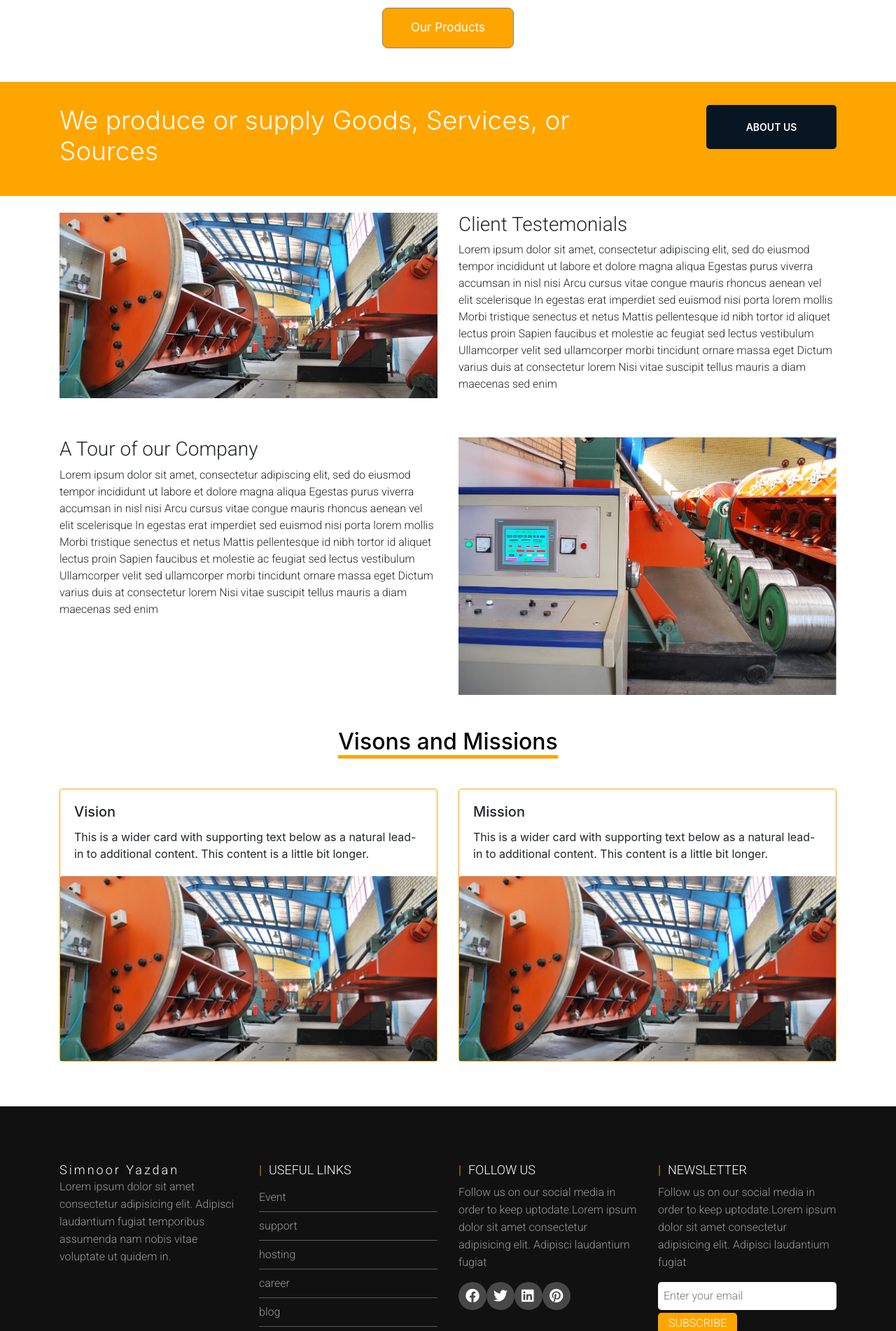
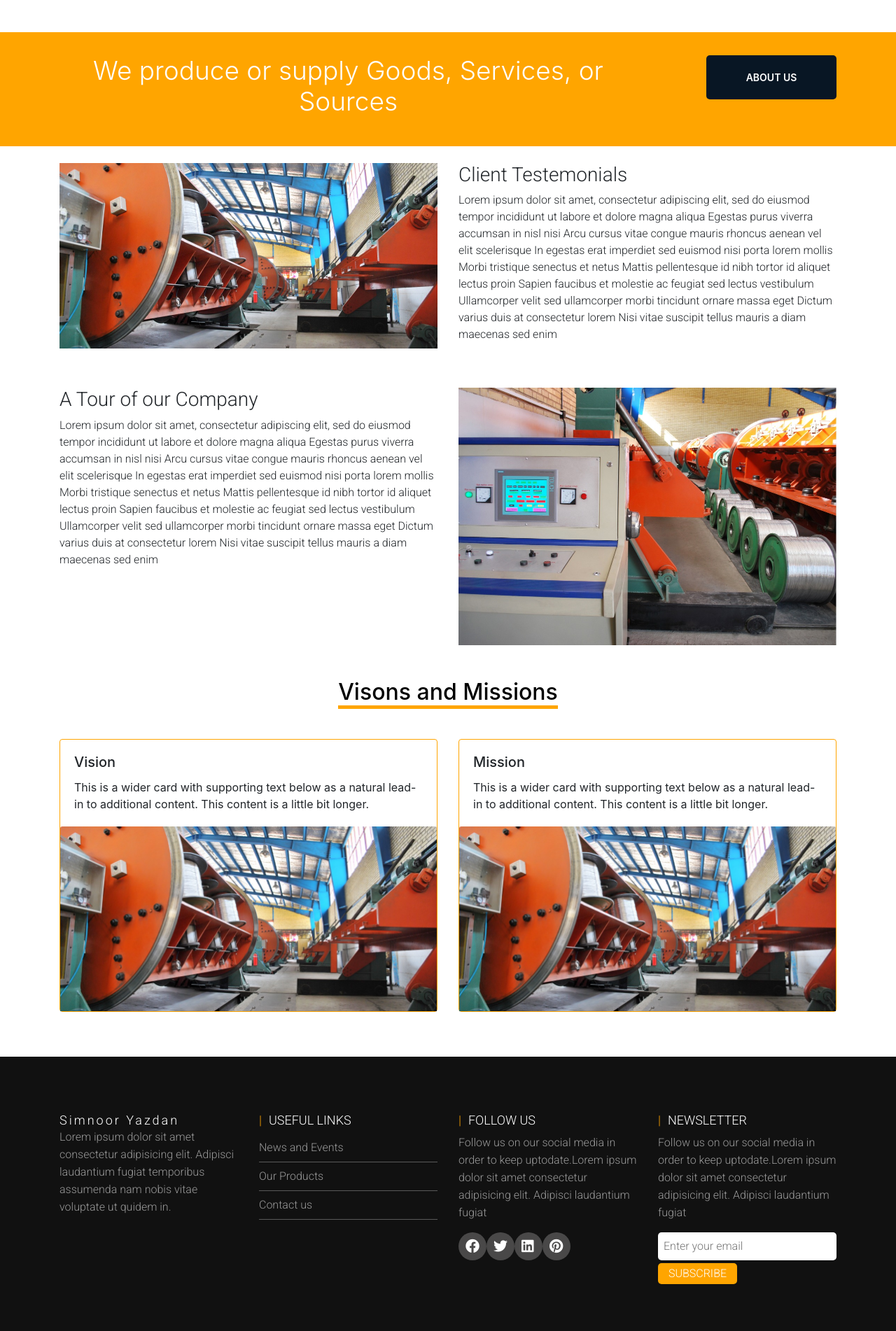
Before and after one commit to SinaSafari/simnoorV2, a Next.js app: page / in a window 1280 px wide. Shown: the part 898-2800 px from the top of the page at 70% size. Built offline with nearby package versions, Linux system fonts and the light colour scheme; a web font is replaced by a local one.

Commit message:
fixed some ui issues

```diff
--- a/components/About/components/OurTeam.css
+++ b/components/About/components/OurTeam.css
@@ -85,5 +85,6 @@
     justify-content: space-evenly;
   }
   .inner-card {
+    margin: 0;
   }
 }
--- a/components/About/components/OurTeam.js
+++ b/components/About/components/OurTeam.js
@@ -28,7 +28,7 @@ const OurTeam = () => {
   if (isEng) {
     return (
       <section
-        className="team-section spad ltrfont"
+        className="team-section spad ltrfont "
         style={{ backgroundColor: "orange", textAlign: "center" }}
       >
         <div className="container">
--- a/components/LandingPage/components/ContactBanner.js
+++ b/components/LandingPage/components/ContactBanner.js
@@ -9,13 +9,16 @@ const ContactBanner = () => {
   if (isEng) {
     return (
       <div className="my-4">
-        <section className="cta-section" style={{ backgroundColor: "orange" }}>
+        <section
+          className="cta-section"
+          style={{ backgroundColor: "orange", textAlign: "center" }}
+        >
           <div className="container">
-            <div className="row">
-              <div className="col-lg-9 d-flex align-items-center">
+            <div className="row ">
+              <div className="col-lg-9 col-md-6 col-sm-12 d-flex align-items-center">
                 <h2>We produce or supply Goods, Services, or Sources</h2>
               </div>
-              <div className="col-lg-3 text-lg-right">
+              <div className="col-lg-3 col-md-6 col-sm-12 text-lg-right">
                 <Link href="/about">
                   <a className="site-btn sb-dark contactBtn">About us</a>
                 </Link>
@@ -29,16 +32,19 @@ const ContactBanner = () => {
   if (!isEng) {
     return (
       <div className="my-4 rtlfont">
-        <section className="cta-section" style={{ backgroundColor: "orange" }}>
+        <section
+          className="cta-section"
+          style={{ backgroundColor: "orange", textAlign: "center" }}
+        >
           <div className="container">
-            <div className="row">
-              <div className="col-lg-3 text-lg-right">
+            <div className="row ">
+              <div className="col-lg-3 col-md-6 col-sm-12 text-lg-right ">
                 <Link href="/about">
                   <a className="site-btn sb-dark contactBtn">درباره ما</a>
                 </Link>
               </div>
               <div
-                className="col-lg-9 d-flex align-items-center "
+                className="col-lg-9 col-md-6 col-sm-12 d-flex align-items-center "
                 style={{ textAlign: "right" }}
               >
                 <h2>ما کالاها ، خدمات یا منابع را تولید یا عرضه می کنیم</h2>
--- a/components/LandingPage/components/Visions.js
+++ b/components/LandingPage/components/Visions.js
@@ -75,7 +75,7 @@ const Visions = () => {
                   تکنولوژی مورد نیاز و کاربردهای
                 </p>
               </div>
-              <img src="img/slide6.jpg" class="card-img-top" alt="..." />
+              <img src="img/slide6.jpg" className="card-img-top" alt="..." />
             </div>
           </div>
         </div>
--- a/components/shared/Wrapper/Footer/NewFooter.js
+++ b/components/shared/Wrapper/Footer/NewFooter.js
@@ -2,6 +2,7 @@ import React, { useContext } from "react";
 import { AppContext } from "../../context/AppContext";
 
 import "./NewFooter.css";
+import Link from "next/link";
 const NewFooter = () => {
   const { isEng } = useContext(AppContext);
   if (isEng) {
@@ -22,19 +23,19 @@ const NewFooter = () => {
                 <h2>useful links</h2>
                 <ul>
                   <li>
-                    <a href="#">Event</a>
+                    <Link href="/news">
+                      <a>News and Events</a>
+                    </Link>
                   </li>
                   <li>
-                    <a href="#">support</a>
+                    <Link href="/products">
+                      <a>Our Products</a>
+                    </Link>
                   </li>
                   <li>
-                    <a href="#">hosting</a>
-                  </li>
-                  <li>
-                    <a href="#">career</a>
-                  </li>
-                  <li>
-                    <a href="#">blog</a>
+                    <Link href="/contact">
+                      <a>Contact us</a>
+                    </Link>
                   </li>
                 </ul>
               </div>
@@ -141,19 +142,19 @@ const NewFooter = () => {
                 <h2>لینک های مهم</h2>
                 <ul>
                   <li>
-                    <a href="#">رویداد</a>
+                    <Link href="/news">
+                      <a>اخبار و رویداد ها</a>
+                    </Link>
                   </li>
                   <li>
-                    <a href="#">حمایت</a>
+                    <Link href="/products">
+                      <a>محصولات ما</a>
+                    </Link>
                   </li>
                   <li>
-                    <a href="#">میزبانی</a>
-                  </li>
-                  <li>
-                    <a href="#">اشتغال</a>
-                  </li>
-                  <li>
-                    <a href="#">بلاگ</a>
+                    <Link href="/contact">
+                      <a>با ما تماس بگیرید</a>
+                    </Link>
                   </li>
                 </ul>
               </div>
@@ -170,7 +171,7 @@ const NewFooter = () => {
         </div>
         <p className="footer-bottom-text">
           Designed and maintain by{" "}
-          <a href="http://pouyeshsystem.com/">Pouyesh System</a> &copy;{" "}
+          <a href="http://pouyeshsystem.com/">Pouyesh System &copy;</a>
           {new Date().getFullYear()}
         </p>
       </footer>
--- a/components/shared/Wrapper/Navigation/Navbar.js
+++ b/components/shared/Wrapper/Navigation/Navbar.js
@@ -14,6 +14,7 @@ const Navbars = () => {
         collapseOnSelect
         expand="md"
         variant="light"
+        fixed="top"
         style={{ backgroundColor: "#fff", borderBottom: "1px solid orange" }}
       >
         <Navbar.Brand style={{ fontSize: "28px" }}>
@@ -56,15 +57,16 @@ const Navbars = () => {
         className="rtlfont"
         collapseOnSelect
         expand="md"
+        fixed="top"
         style={{ backgroundColor: "#fff", borderBottom: "1px solid orange" }}
         variant="light"
       >
-        <Navbar.Brand>
+        <Navbar.Brand style={{ fontSize: "28px" }}>
           سیم نور <span style={{ color: "orange" }}>یزدان</span>
         </Navbar.Brand>
         <Navbar.Toggle aria-controls="responsive-navbar-nav" />
         <Navbar.Collapse id="responsive-navbar-nav">
-          <Nav className="ml-auto" style={{ textAlign: "right" }}>
+          <Nav className="mr-auto" style={{ textAlign: "right" }}>
             <Link href="/" passHref>
               <Nav.Link>خانه</Nav.Link>
             </Link>
```
